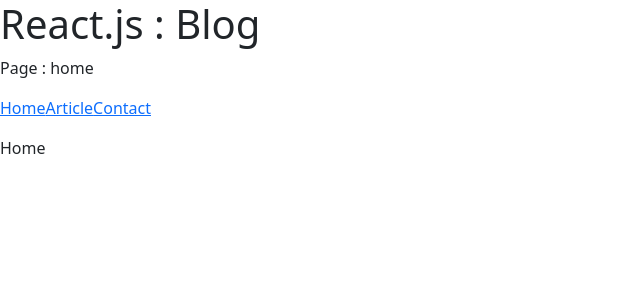
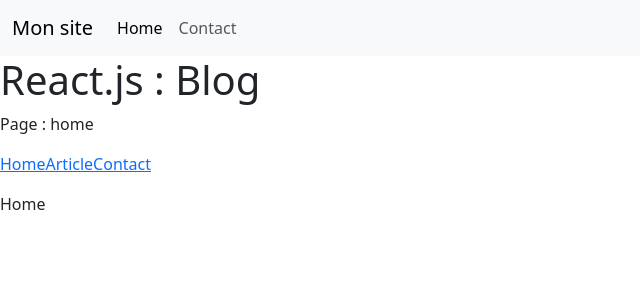
Before and after one commit to artisanDeveloppeur/React, a React (Vite) app in the folder installation/: page / in a window 1280 px wide. Shown: the top 300 px of the page, without its empty margins (0-640 px from the left). Built offline with nearby package versions, Linux system fonts and the light colour scheme.

Commit message:
Header toggleExpanded activeClassIf

```diff
--- a/installation/src/App.jsx
+++ b/installation/src/App.jsx
@@ -3,6 +3,7 @@
 import { Single } from "./pages/Single.jsx"
 import { NotFound } from './pages/NotFound.jsx'
 import { useHashNavigation } from "./hooks/useHashNavigation.js"
+import { Header } from "./components/Header.jsx"
 
 
 
@@ -13,6 +14,7 @@
   const pageContent = getPageContent(page)
 
   return <>
+    <Header page={page} />
     <h1>React.js : Blog</h1>
     <p>Page : {page}</p>
     <p>
--- /dev/null
+++ b/installation/src/components/Header.jsx
@@ -0,0 +1,33 @@
+import { useToggle } from "../hooks/useToggle.js"
+import { activeClassIf } from "../utils/classnames.js"
+
+/**
+ *
+ * @param {string} page
+ */
+export function Header({ page }) {
+
+  const [expanded, toggleExpanded] = useToggle(false)
+
+
+  return <nav className="navbar navbar-expand-lg bg-body-tertiary">
+    <div className="container-fluid">
+      <a className="navbar-brand" href="#">Mon site</a>
+      <button onClick={toggleExpanded} className="navbar-toggler" type="button"
+        aria-controls="navbarNav" aria-expanded={expanded} aria-label="Toggle navigation">
+        <span className="navbar-toggler-icon"></span>
+      </button>
+      <div className={`collapse navbar-collapse ${expanded ? 'show' : ''}`}
+        id="navbarNav">
+        <ul className="navbar-nav">
+          <li className="nav-item">
+            <a className={activeClassIf(page === 'home', 'nav-link')} aria-current="page" href="#">Home</a>
+          </li>
+          <li className="nav-item">
+            <a className={activeClassIf(page === 'contact', 'nav-link')} href="#contact">Contact</a>
+          </li>
+        </ul>
+      </div>
+    </div>
+  </nav>
+}
--- /dev/null
+++ b/installation/src/utils/classnames.js
@@ -0,0 +1,17 @@
+export function activeClassIf(condition, className) {
+  if (!condition) {
+    return className
+  }
+  if (!className) {
+    return 'active';
+  }
+  return `active ${className}`
+}
+
+{/*
+
+<a className={`nav-link ${page === 'home' ? 'active' : '' }`} aria-current="page" href="#">Home</a>
+
+<a className={activeClassIf(page === 'home', 'nav-link')} aria-current="page" href="#">Home</a>
+
+*/}
```
